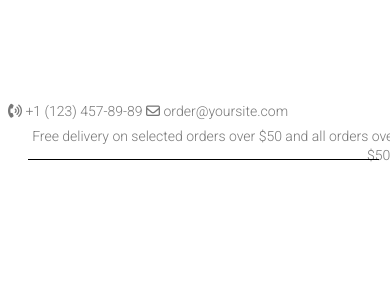
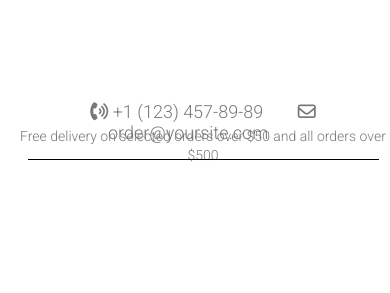
Before and after one commit to frakopy/wordpress-to-realcode, a plain HTML site: page index.html in a window 390 px wide. Shown: the top 293 px of the page. Drawn offline with nearby package versions, Linux system fonts and the light colour scheme.

Commit message:
modifying font size header items

```diff
--- a/styles.css
+++ b/styles.css
@@ -1,8 +1,3 @@
-/* *{
-    margin: 0;
-    padding: 0;
-    background-color: #ffffff;
-} */
 
 body{
     background-color: #ffffff;
@@ -615,10 +610,17 @@ li:hover:after {
         justify-content:center;
     }
 
-    .phone-email > a {margin-right: 0px;}
+    .phone-email > a {
+        margin-right: 30px;
+        font-size: 18px;
+    }
 
+    .promo > span {
+        font-size: 14px;
+    }
     .phone-email, .promo{
         height:25px;
         width:100%;
+        text-align: center;
     }
 }
```
